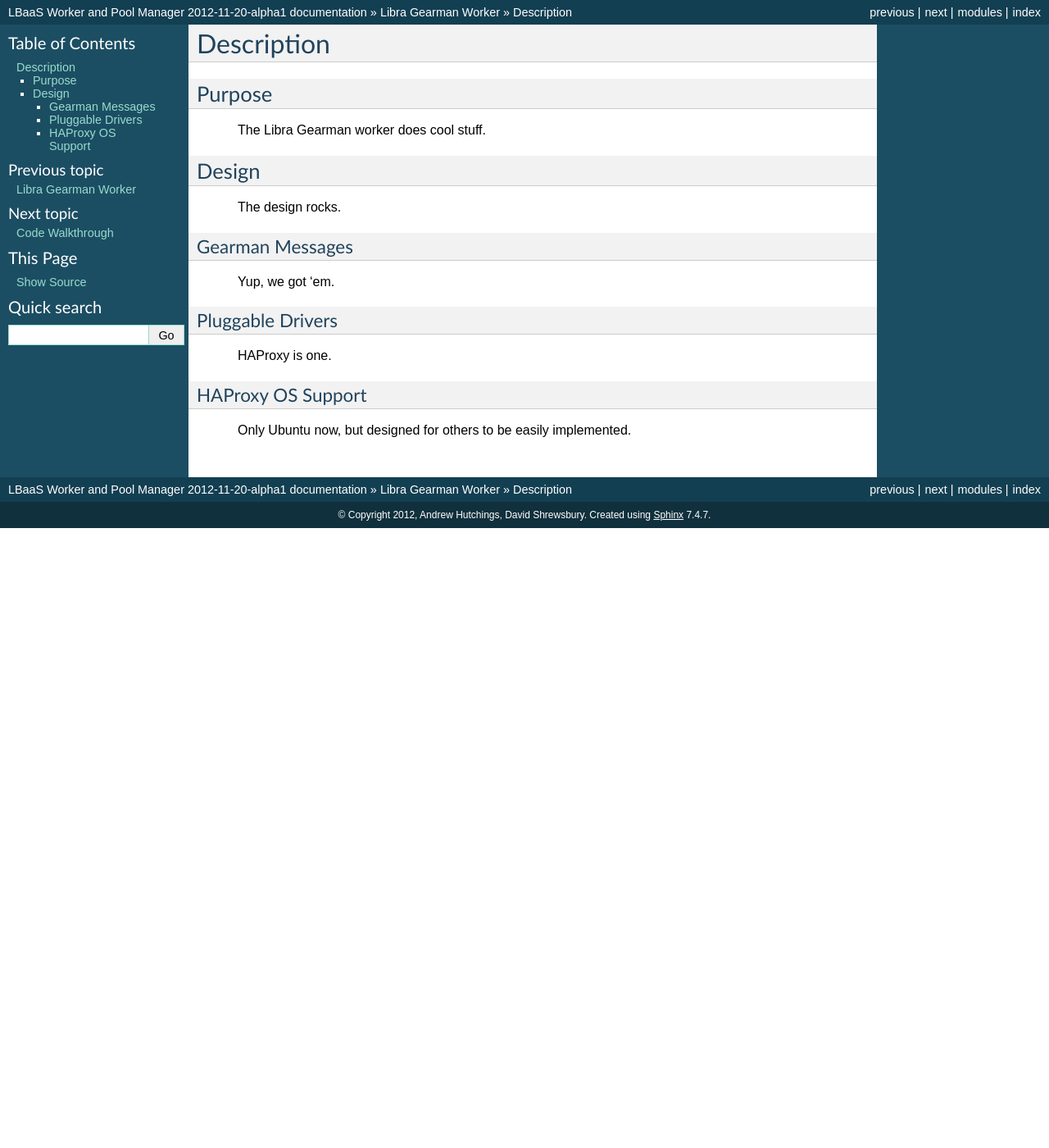
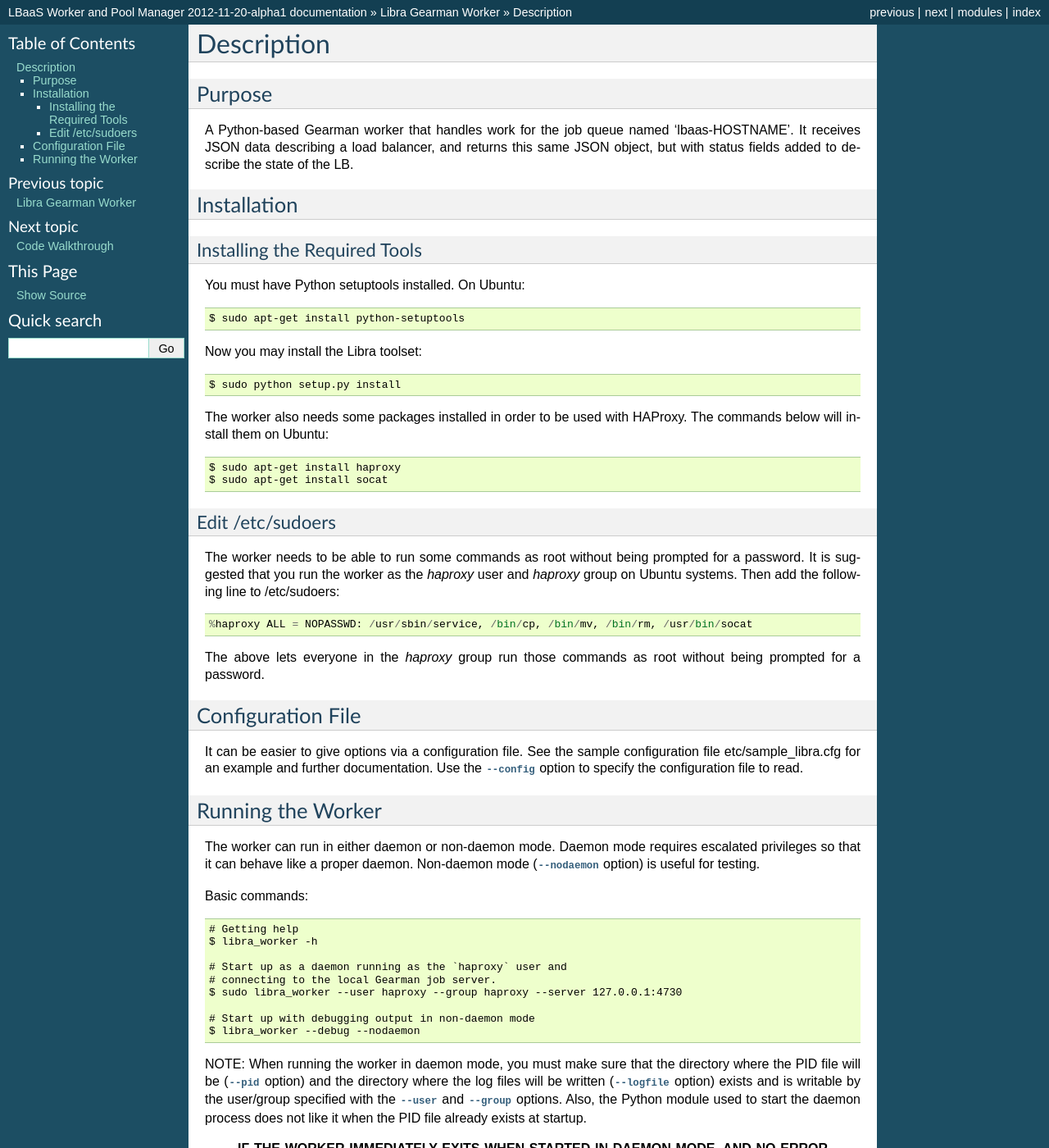
Before and after one commit to stackforge/libra, a Sphinx documentation site: the page built from doc/worker/about.rst, in a window 1280 px wide and 1400 px high. Shown: the whole window at 82% size. Built offline with Sphinx 7.4.7, drawn with Linux system fonts in a browser that asks for light colours; some of the changed text lies outside the part shown.

Commit message:
Change README to represent entire Libra tool set.
Moved the worker specific stuff from README to the Sphinx docs.

Change-Id: I5addfac74184a594690b48b20fd9add13817b921

```diff
--- a/doc/worker/about.rst
+++ b/doc/worker/about.rst
@@ -4,24 +4,83 @@ Description
 Purpose
 -------
 
-   The Libra Gearman worker does cool stuff.
+A Python-based Gearman worker that handles work for the job queue named
+'lbaas-HOSTNAME'. It receives JSON data describing a load balancer, and
+returns this same JSON object, but with status fields added to describe
+the state of the LB.
 
-Design
-------
+Installation
+------------
 
-   The design rocks.
+Installing the Required Tools
+^^^^^^^^^^^^^^^^^^^^^^^^^^^^^
+You must have Python setuptools installed. On Ubuntu::
 
-Gearman Messages
-^^^^^^^^^^^^^^^^
+    $ sudo apt-get install python-setuptools
 
-   Yup, we got 'em.
+Now you may install the Libra toolset::
 
-Pluggable Drivers
+    $ sudo python setup.py install
+
+The worker also needs some packages installed in order to be used with
+HAProxy. The commands below will install them on Ubuntu::
+
+    $ sudo apt-get install haproxy
+    $ sudo apt-get install socat
+
+Edit /etc/sudoers
 ^^^^^^^^^^^^^^^^^
 
-   HAProxy is one.
+The worker needs to be able to run some commands as root without being
+prompted for a password. It is suggested that you run the worker as
+the `haproxy` user and `haproxy` group on Ubuntu systems. Then add the
+following line to /etc/sudoers::
 
-HAProxy OS Support
-^^^^^^^^^^^^^^^^^^
+    %haproxy ALL = NOPASSWD: /usr/sbin/service, /bin/cp, /bin/mv, /bin/rm, /usr/bin/socat
 
-   Only Ubuntu now, but designed for others to be easily implemented.
+The above lets everyone in the *haproxy* group run those commands
+as root without being prompted for a password.
+
+Configuration File
+------------------
+
+It can be easier to give options via a configuration file. See the sample
+configuration file etc/sample_libra.cfg for an example and further
+documentation. Use the :option:`--config <libra_worker.py -c>` option
+to specify the configuration file to read.
+
+Running the Worker
+------------------
+
+The worker can run in either daemon or non-daemon mode. Daemon mode requires
+escalated privileges so that it can behave like a proper daemon. Non-daemon
+mode (:option:`--nodaemon <libra_worker.py -n>` option) is useful for testing.
+
+Basic commands::
+
+    # Getting help
+    $ libra_worker -h
+
+    # Start up as a daemon running as the `haproxy` user and
+    # connecting to the local Gearman job server.
+    $ sudo libra_worker --user haproxy --group haproxy --server 127.0.0.1:4730
+
+    # Start up with debugging output in non-daemon mode
+    $ libra_worker --debug --nodaemon
+
+NOTE: When running the worker in daemon mode, you must make sure that the
+directory where the PID file will be (:option:`--pid <libra_worker.py -p>`
+option) and the directory where the log files will be written
+(:option:`--logfile <libra_worker.py -l>` option) exists and is writable
+by the user/group specified with the :option:`--user <libra_worker.py --user>`
+and :option:`--group <libra_worker.py --group>` options. Also, the
+Python module used to start the daemon process does not like it when the PID
+file already exists at startup.
+
+    **IF THE WORKER IMMEDIATELY EXITS WHEN STARTED IN DAEMON MODE, AND NO ERROR
+    MESSAGES ARE IN THE LOG, ONE OF THESE REASONS IS THE MOST LIKELY CAUSE!**
+
+You can verify that the worker is running by using the sample Gearman
+client in the bin/ directory::
+
+    $ bin/client.py
```
Also changed, not shown: 1 other file.
